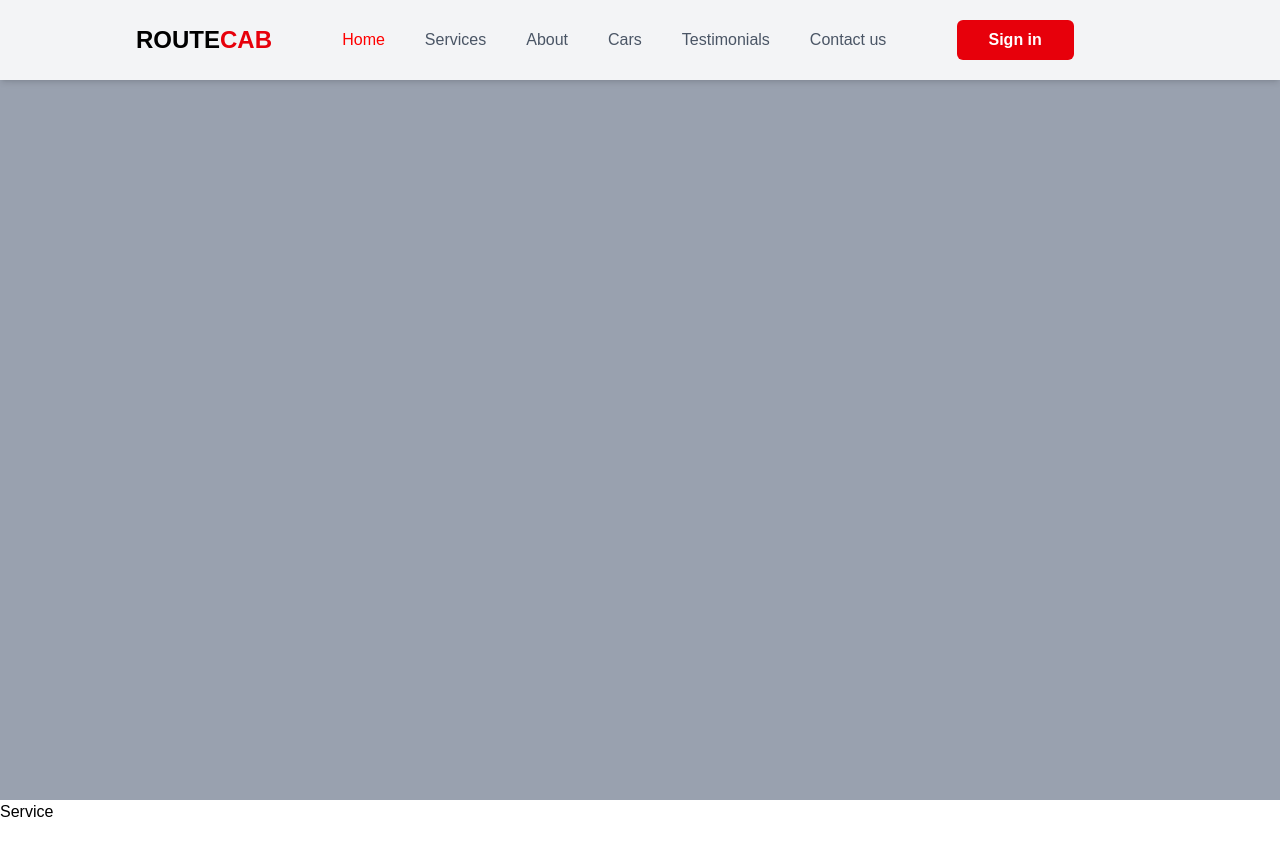
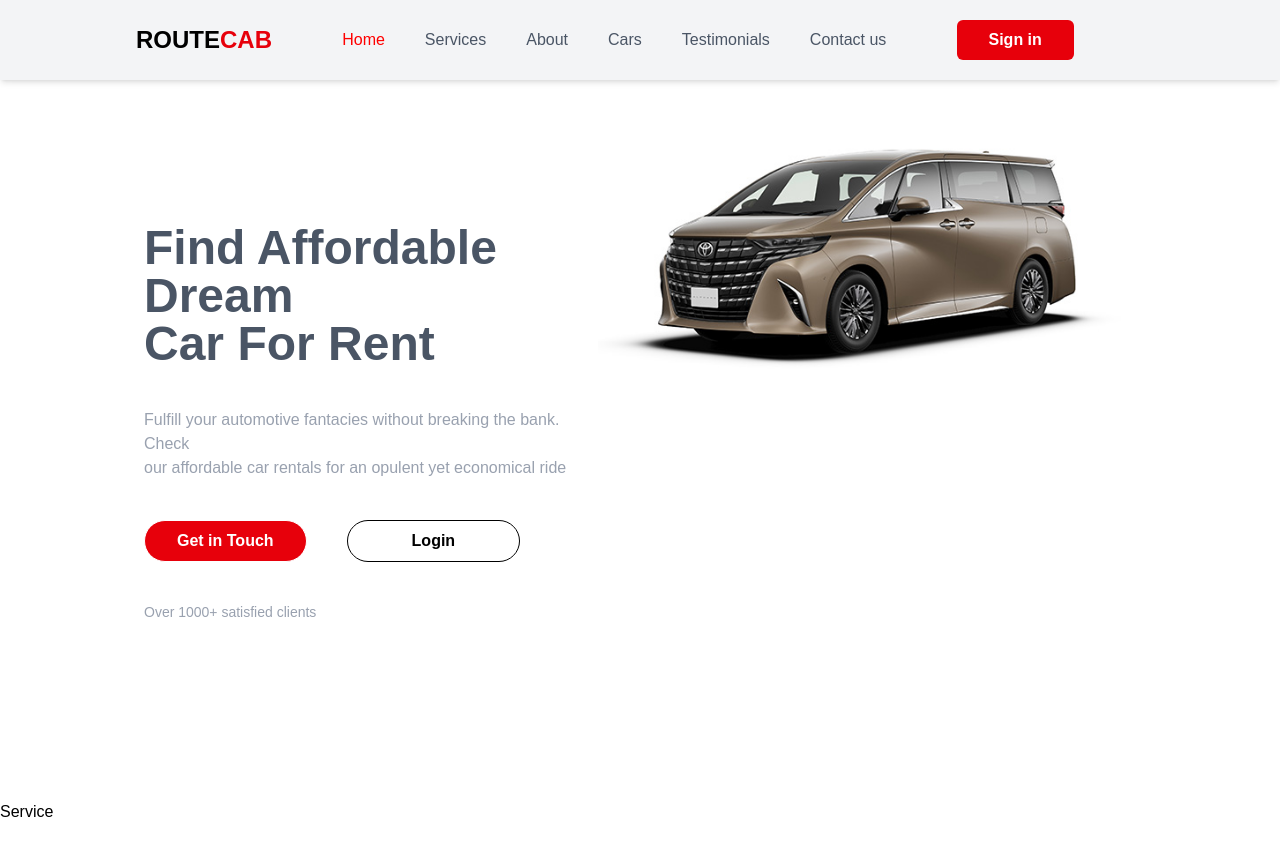
Before and after one commit to TONY-OCHIENG/CarRental, a React (Vite) app in the folder client/: page / in a window 1280 px wide. Shown: the top 856 px of the page. Built offline with nearby package versions, Linux system fonts and the light colour scheme.

Commit message:
Refactoring home page

```diff
--- a/client/src/components/Home.jsx
+++ b/client/src/components/Home.jsx
@@ -2,7 +2,23 @@ import React from 'react'
 
 function Home() {
   return (
-    <div id='home' className='h-[100vh] w-full bg-gray-400'>Home</div>
+    <div id='home' className='py-16 w-full h-screen  bg-white'>
+        <div className='max-w-7xl md:w-[80%] mx-auto w-full h-full px-4 flex md:flex-row flex-col justify-between'>
+            <div className='mt-40'>
+             <h1 className='font-extrabold md:text-5xl text-gray-600 text-4xl'>Find Affordable Dream <br /> Car For Rent</h1>
+             <p className='mt-10 text-gray-400'>Fulfill your automotive fantacies without breaking the bank. Check <br />
+             our affordable car rentals for an opulent yet economical ride </p>
+             <div className='flex gap-10'>
+                <button className='mt-10 px-8 py-2 rounded-full cursor-pointer border bg-red-600 text-white font-extrabold'>Get in Touch</button>
+                <button className='mt-10 px-16 py-2 rounded-full cursor-pointer border font-extrabold'>Login</button>
+             </div>
+             <p className='text-sm text-gray-400 mt-10'>Over 1000+ satisfied clients</p>
+            </div>
+            <div>
+                <img src="/src/assets/hero2.jpg" alt="" />
+            </div>
+        </div>
+    </div>
   )
 }
 
```
Also changed, not shown: client/src/assets/hero2.jpg (added).
